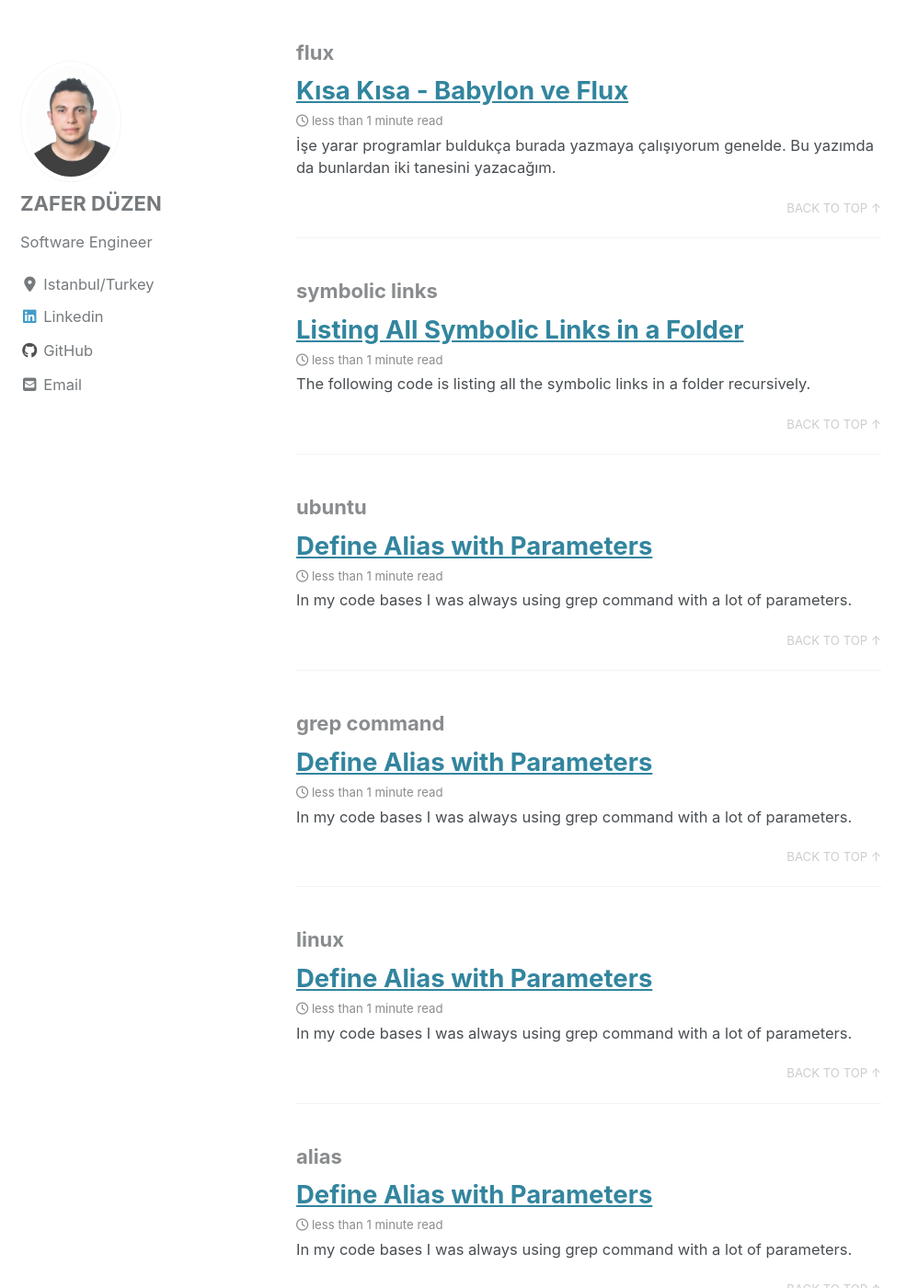
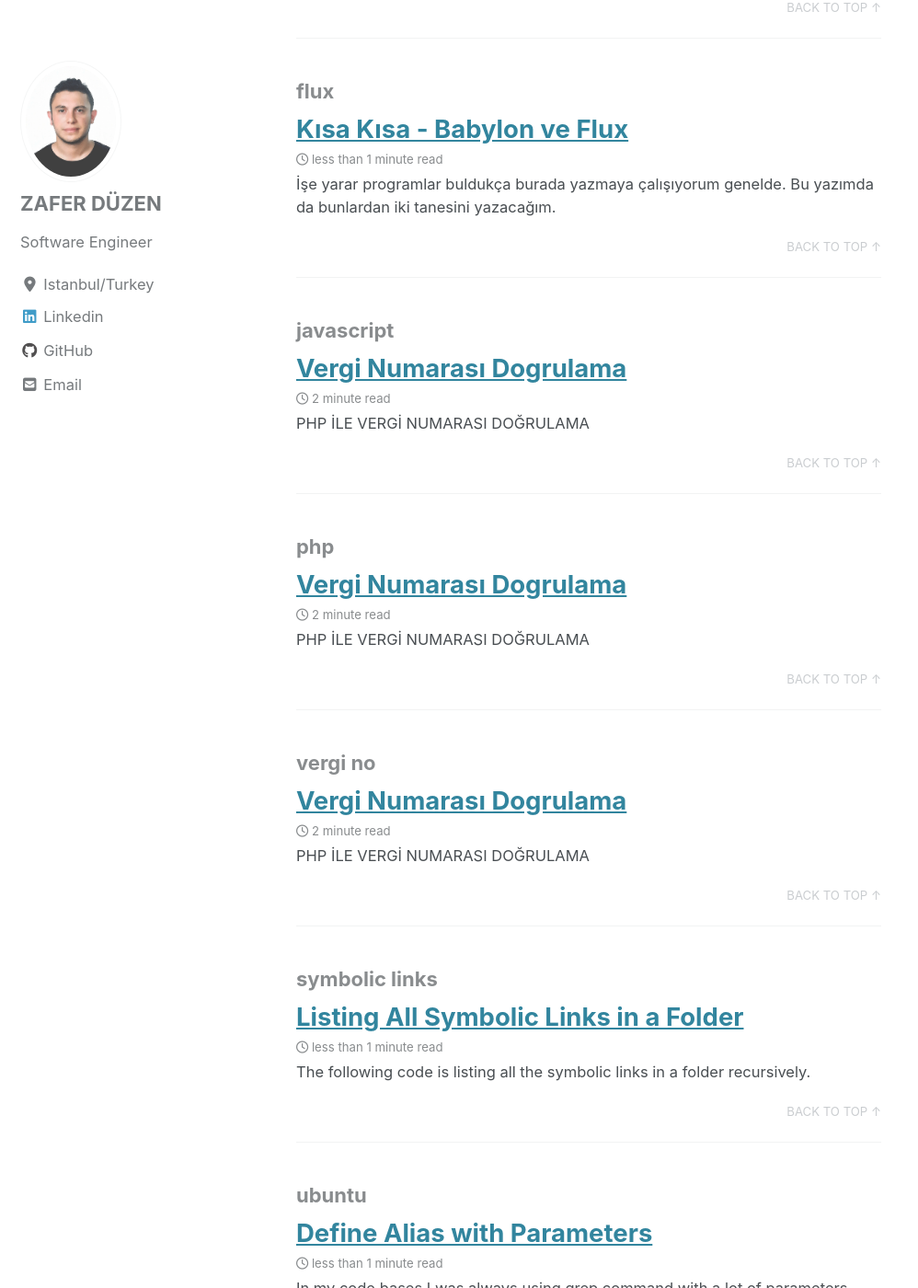
Before and after one commit to duzenz/duzenz.github.io, a Jekyll site: the page built from _pages/tag-archive.md, in a window 1280 px wide and 1400 px high, scrolled down 1336 px. Shown: the whole window at 92% size, without its empty margins (0-998 px from the left). Built offline with Jekyll 4.4.1, drawn with Linux system fonts in a browser that asks for light colours; cached includes are drawn as plain includes; nearby versions of some CDN libraries; some of the changed text lies outside the part shown.

Commit message:
updated blog

```diff
--- a/_posts/2012-09-23-vergi-numarasi-dogrulama.md
+++ b/_posts/2012-09-23-vergi-numarasi-dogrulama.md
@@ -1,12 +1,11 @@
 ---
-title: "Vergi Numarası Doğrulama"
+title: "Vergi Numarası Dogrulama"
 read_time: true
 tags:
-	- vergi no
-	- javascript
-	- php
+  - javascript
+  - php
+  - vergi no
 ---
-
 
 ## PHP İLE VERGİ NUMARASI DOĞRULAMA
 
```
